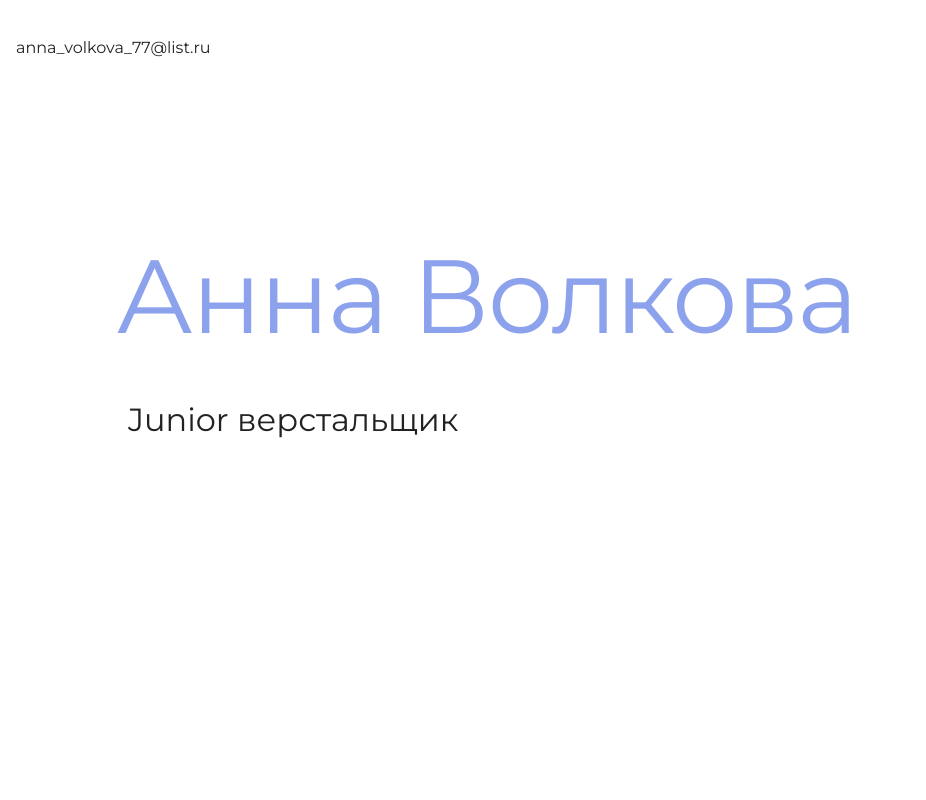
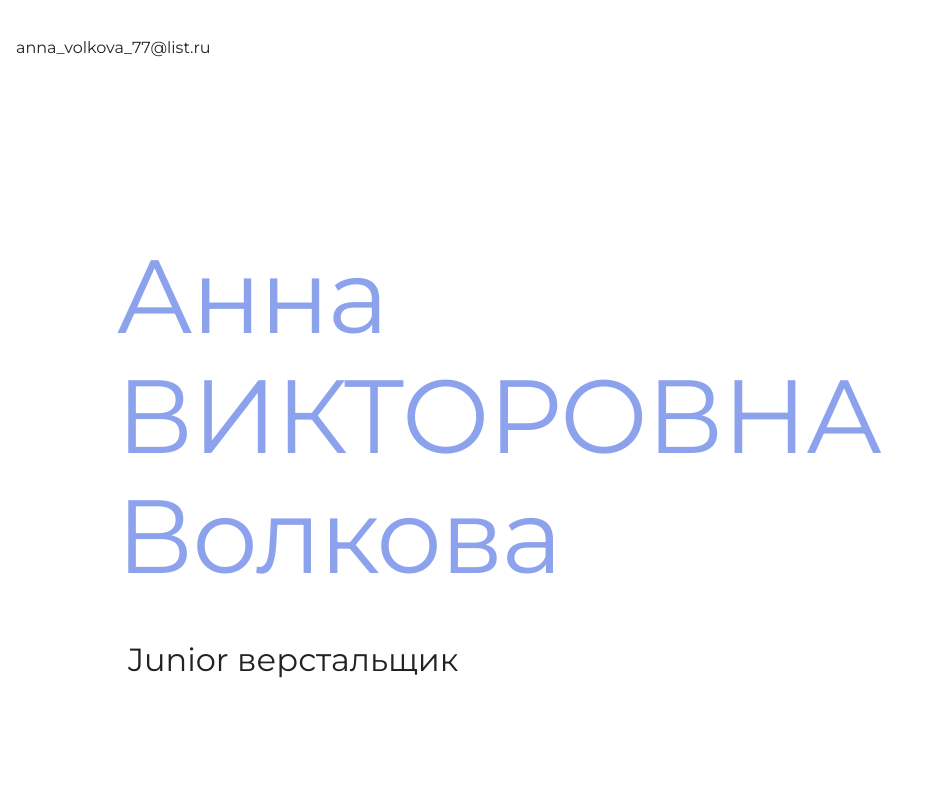
Before and after one commit to Annavolkova-77/my-site, a plain HTML site: page index.html in a window 1280 px wide. Shown: the top 800 px of the page, without its empty margins (0-926 px from the left). Drawn offline with Linux system fonts and the light colour scheme.

Commit message:
Вносим изменения в заголовок

```diff
--- a/index.html
+++ b/index.html
@@ -16,7 +16,7 @@
 
     <section class="hero-image">
       <div class="container">
-      <h1 class="heading">Анна Волкова</h1>
+      <h1 class="heading">Анна ВИКТОРОВНА Волкова</h1>
       <p>Junior верстальщик</p>
       </div>
     </section>
```
